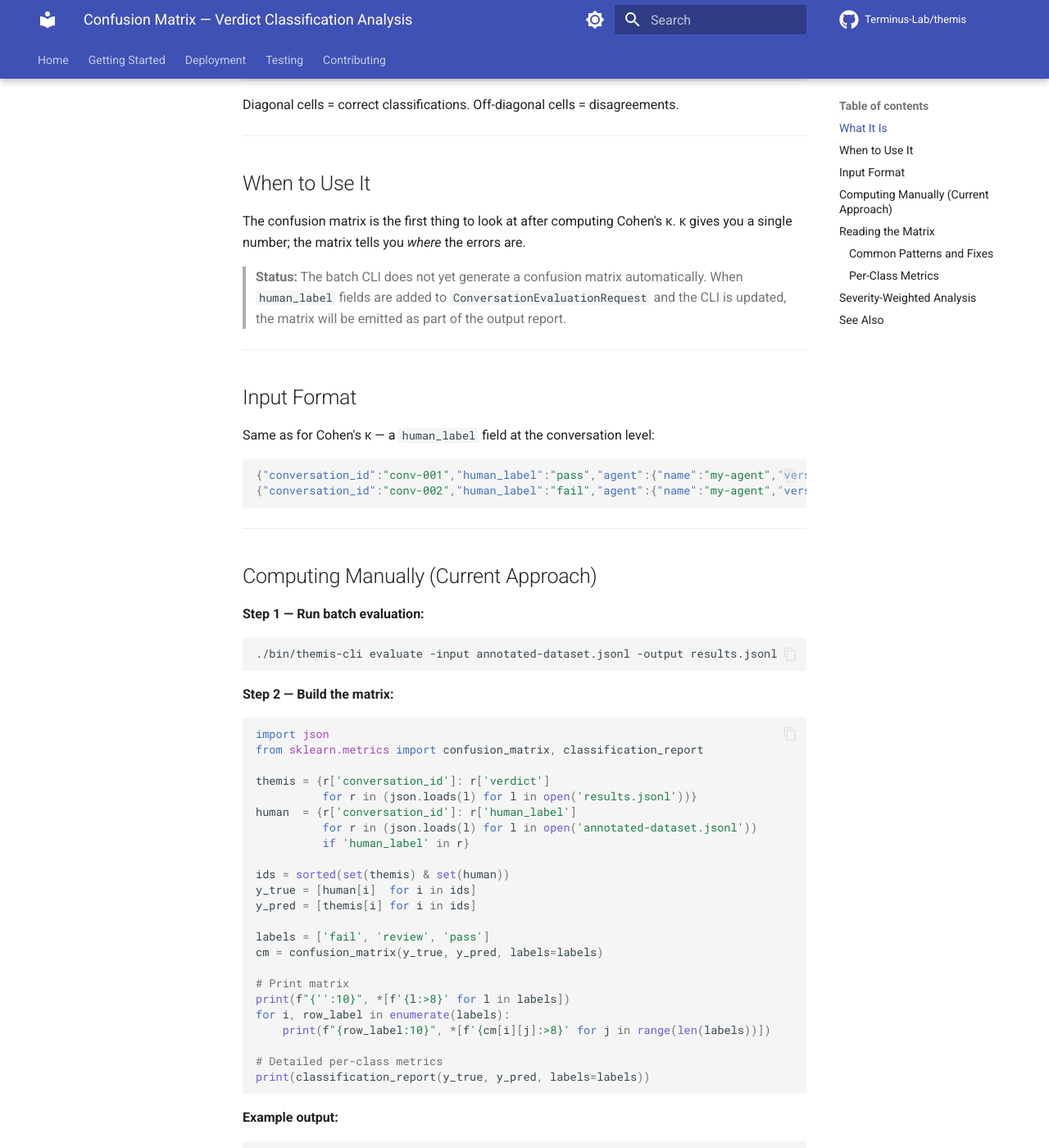
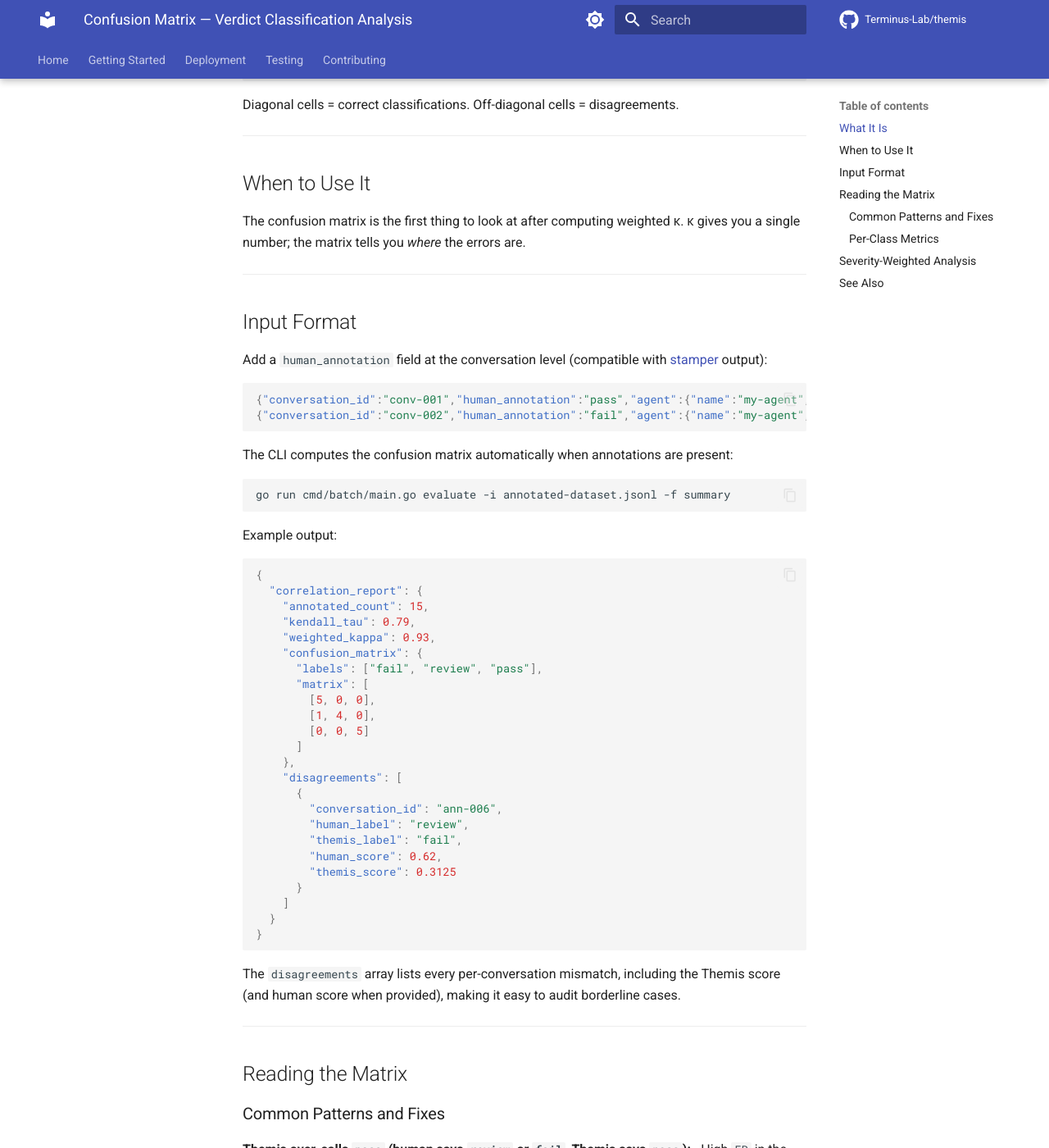
Before and after one commit to Terminus-Lab/themis, an MkDocs documentation site: the page built from docs/metrics/confusion-matrix.md, in a window 1280 px wide and 1400 px high, scrolled down 510 px. Shown: the whole window at 82% size. Built offline with MkDocs 1.6.1 and Material for MkDocs 9.7.7, drawn with Linux system fonts in a browser that asks for light colours; comment, search, counter and statistics services are not loaded; some of the changed text lies outside the part shown.

Commit message:
feat: log judge disagreements alongside correlation report (#69)

````diff
--- a/docs/metrics/confusion-matrix.md
+++ b/docs/metrics/confusion-matrix.md
@@ -29,70 +29,55 @@ Off-diagonal cells = disagreements.
 
 ## When to Use It
 
-The confusion matrix is the first thing to look at after computing Cohen's κ. κ gives you a single number; the matrix tells you *where* the errors are.
-
-> **Status:** The batch CLI does not yet generate a confusion matrix automatically. When `human_label` fields are added to `ConversationEvaluationRequest` and the CLI is updated, the matrix will be emitted as part of the output report.
+The confusion matrix is the first thing to look at after computing weighted κ. κ gives you a single number; the matrix tells you *where* the errors are.
 
 ---
 
 ## Input Format
 
-Same as for Cohen's κ — a `human_label` field at the conversation level:
+Add a `human_annotation` field at the conversation level (compatible with [stamper](https://github.com/Terminus-Lab/stamper) output):
 
 ```json
-{"conversation_id":"conv-001","human_label":"pass","agent":{"name":"my-agent","version":"1.0"},"turns":[...]}
-{"conversation_id":"conv-002","human_label":"fail","agent":{"name":"my-agent","version":"1.0"},"turns":[...]}
+{"conversation_id":"conv-001","human_annotation":"pass","agent":{"name":"my-agent","version":"1.0"},"turns":[...]}
+{"conversation_id":"conv-002","human_annotation":"fail","agent":{"name":"my-agent","version":"1.0"},"turns":[...]}
 ```
 
----
+The CLI computes the confusion matrix automatically when annotations are present:
 
-## Computing Manually (Current Approach)
-
-**Step 1 — Run batch evaluation:**
 ```bash
-./bin/themis-cli evaluate -input annotated-dataset.jsonl -output results.jsonl
+go run cmd/batch/main.go evaluate -i annotated-dataset.jsonl -f summary
 ```
 
-**Step 2 — Build the matrix:**
-```python
-import json
-from sklearn.metrics import confusion_matrix, classification_report
+Example output:
 
-themis = {r['conversation_id']: r['verdict']
-          for r in (json.loads(l) for l in open('results.jsonl'))}
-human  = {r['conversation_id']: r['human_label']
-          for r in (json.loads(l) for l in open('annotated-dataset.jsonl'))
-          if 'human_label' in r}
-
-ids = sorted(set(themis) & set(human))
-y_true = [human[i]  for i in ids]
-y_pred = [themis[i] for i in ids]
-
-labels = ['fail', 'review', 'pass']
-cm = confusion_matrix(y_true, y_pred, labels=labels)
-
-# Print matrix
-print(f"{'':10}", *[f'{l:>8}' for l in labels])
-for i, row_label in enumerate(labels):
-    print(f"{row_label:10}", *[f'{cm[i][j]:>8}' for j in range(len(labels))])
-
-# Detailed per-class metrics
-print(classification_report(y_true, y_pred, labels=labels))
+```json
+{
+  "correlation_report": {
+    "annotated_count": 15,
+    "kendall_tau": 0.79,
+    "weighted_kappa": 0.93,
+    "confusion_matrix": {
+      "labels": ["fail", "review", "pass"],
+      "matrix": [
+        [5, 0, 0],
+        [1, 4, 0],
+        [0, 0, 5]
+      ]
+    },
+    "disagreements": [
+      {
+        "conversation_id": "ann-006",
+        "human_label": "review",
+        "themis_label": "fail",
+        "human_score": 0.62,
+        "themis_score": 0.3125
+      }
+    ]
+  }
+}
 ```
 
-**Example output:**
-```
-            fail   review     pass
-fail          18        2        0
-review         3       12        5
-pass           0        4       56
-
-              precision  recall  f1-score  support
-fail               0.86    0.90      0.88       20
-review             0.67    0.60      0.63       20
-pass               0.92    0.93      0.93       60
-accuracy                            0.86      100
-```
+The `disagreements` array lists every per-conversation mismatch, including the Themis score (and human score when provided), making it easy to audit borderline cases.
 
 ---
 
````
Also changed, not shown: CHANGELOG.md (+0 -1 lines), docs/metrics/cohens-kappa.md (+15 -51 lines), docs/metrics/kendalls-tau.md (+8 -38 lines), docs/testing/batch-tests.md (+22 -15 lines), internal/metrics/README.md (+8 -7 lines), resources/README.md (+2 -2 lines), 4 other files.
